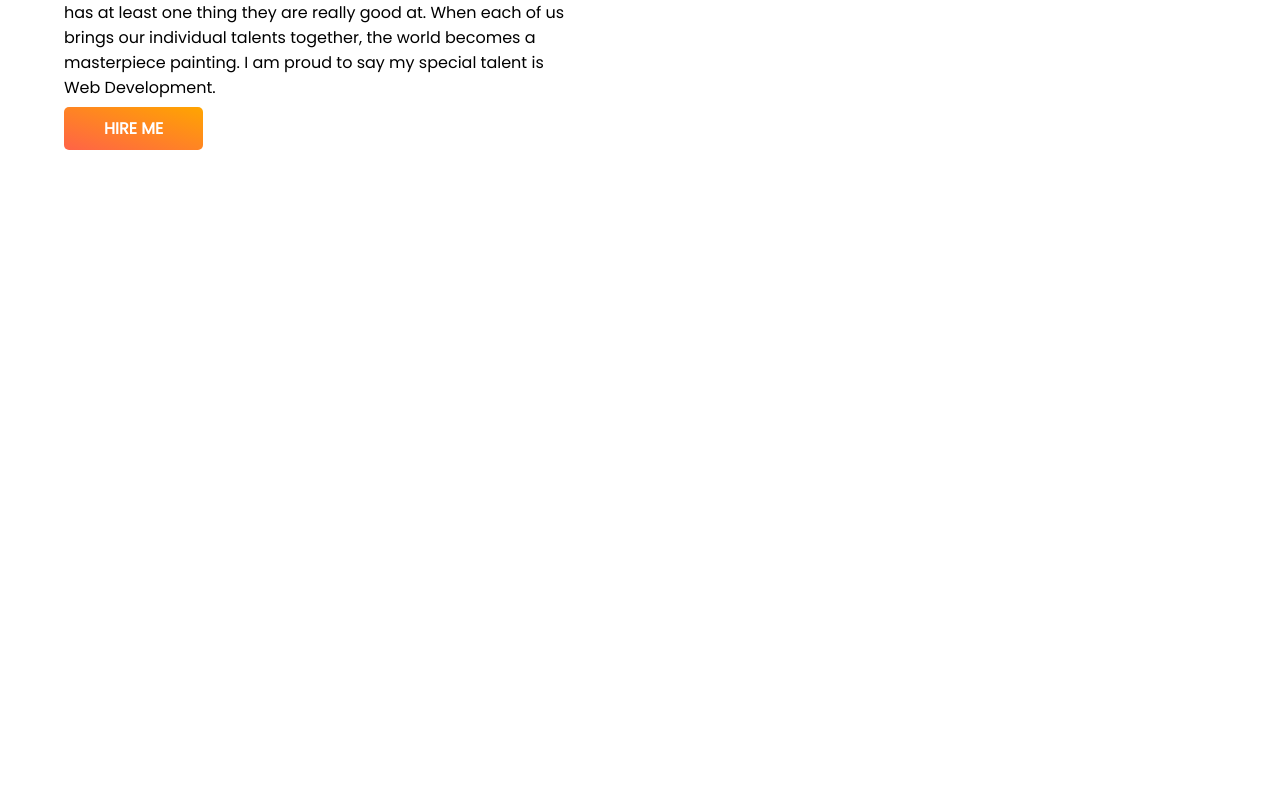
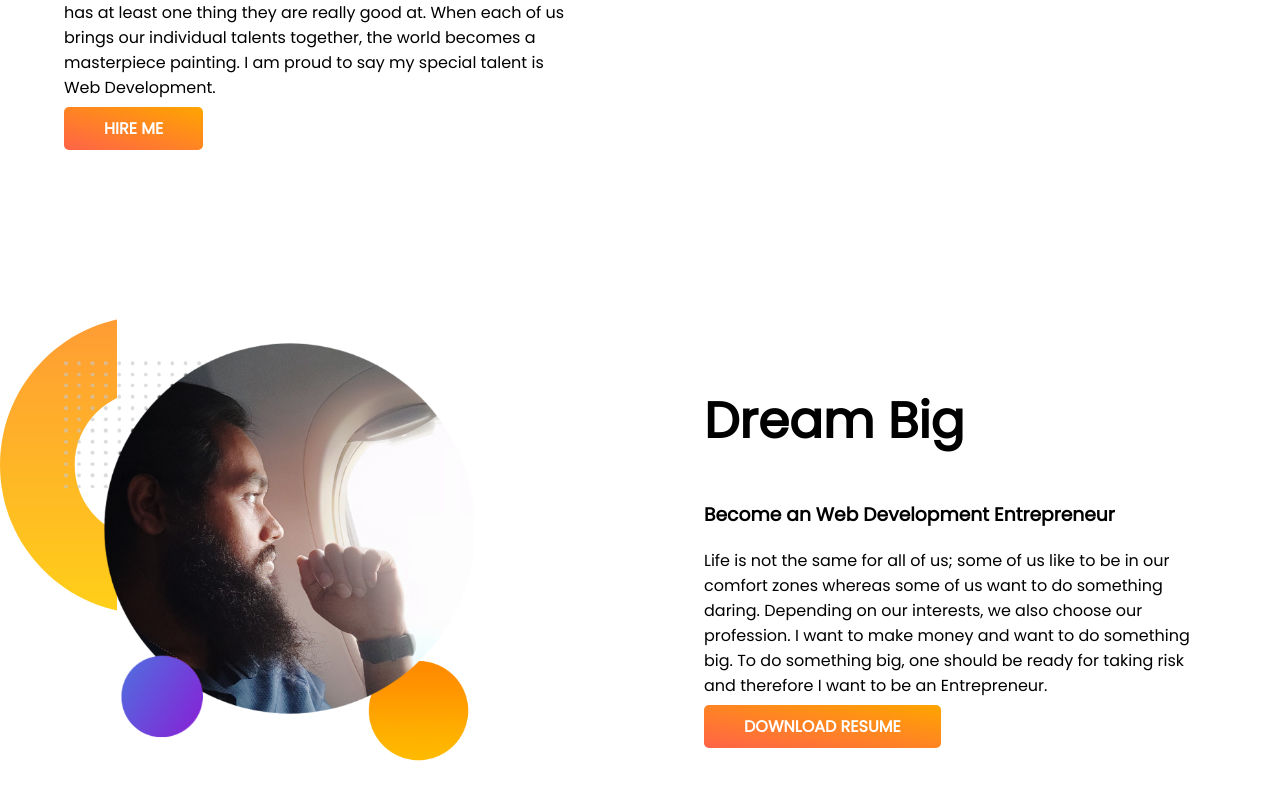
Before and after one commit to rashedmir/developer-portfolio, a plain HTML site: page index.html in a window 1280 px wide. Shown: the part 477-1280 px from the top of the page. Before the commit the page ends 800 px from the top, so only its background shows below. Drawn offline with Linux system fonts and the light colour scheme.

Commit message:
dream added

```diff
--- a/index.html
+++ b/index.html
@@ -32,6 +32,23 @@
             <img src="images/mir.png" alt="mir's images">
         </div>
     </section>
+
+    <section class="dream-big">
+        <div class="half-width">
+            <img src="images/dream.png" alt="mir's images">
+        </div>
+        <div class="half-width">
+            <h1>Dream Big</h1>
+            <h3>Become an Web Development Entrepreneur</h3>
+            <p>Life is not the same for all of us; some of us like to be in our comfort zones whereas some of us want to
+                do something daring. Depending on our interests, we also choose our profession. I want to make money and
+                want to do something big. To do something big, one should be ready for taking risk and therefore I want
+                to be an Entrepreneur.</p>
+            <a class="link-button" target="blank" href="https://github.com/rashedmir/developer-portfolio">DOWNLOAD
+                RESUME</a>
+        </div>
+    </section>
+
 </body>
 
 </html>
--- a/style.css
+++ b/style.css
@@ -13,6 +13,7 @@ h1 {
 
 section {
     display: flex;
+    margin-bottom: 150px;
 }
 
 .half-width {
@@ -37,3 +38,8 @@ section {
     background-image: url(images/top-banner.png);
     background-repeat: no-repeat;
 }
+
+.dream-big {
+    background-image: url(images/dream-bg.png);
+    background-repeat: no-repeat;
+}
```
Also changed, not shown: images/dream.png (added).
